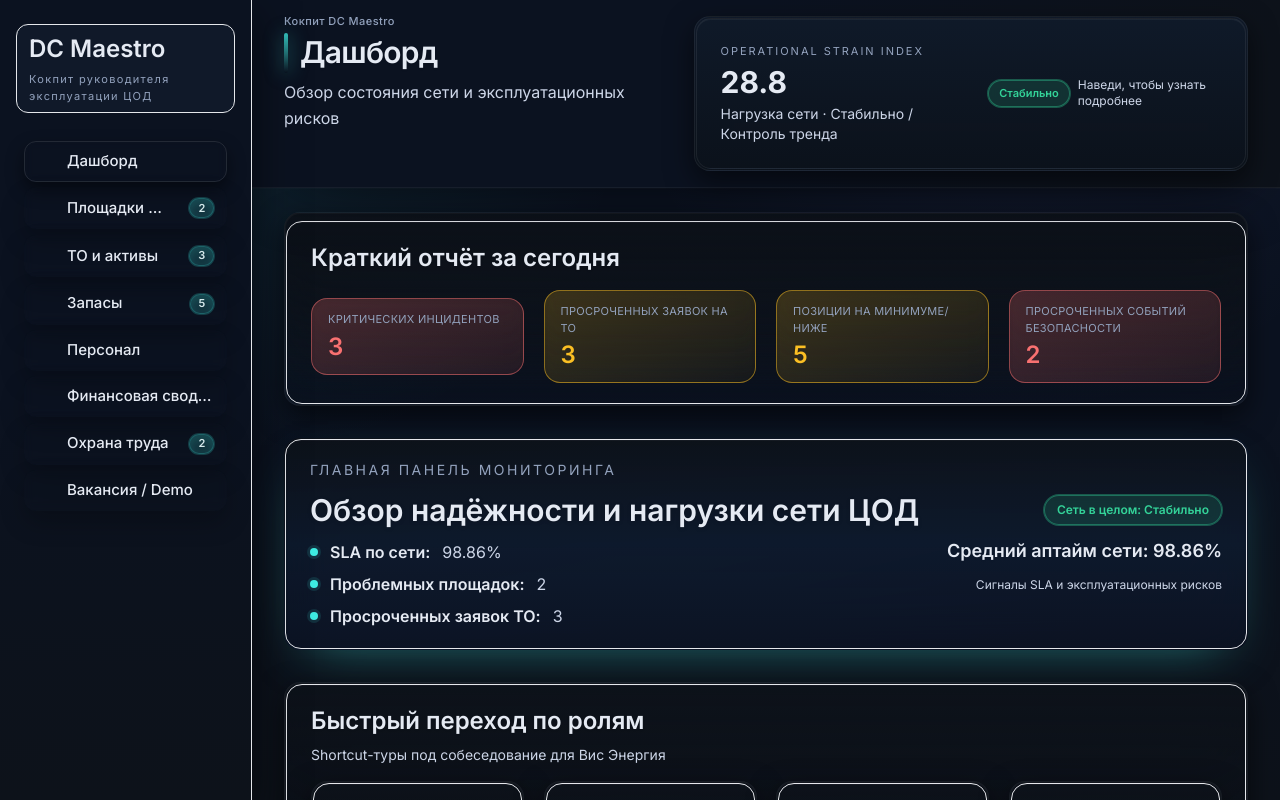
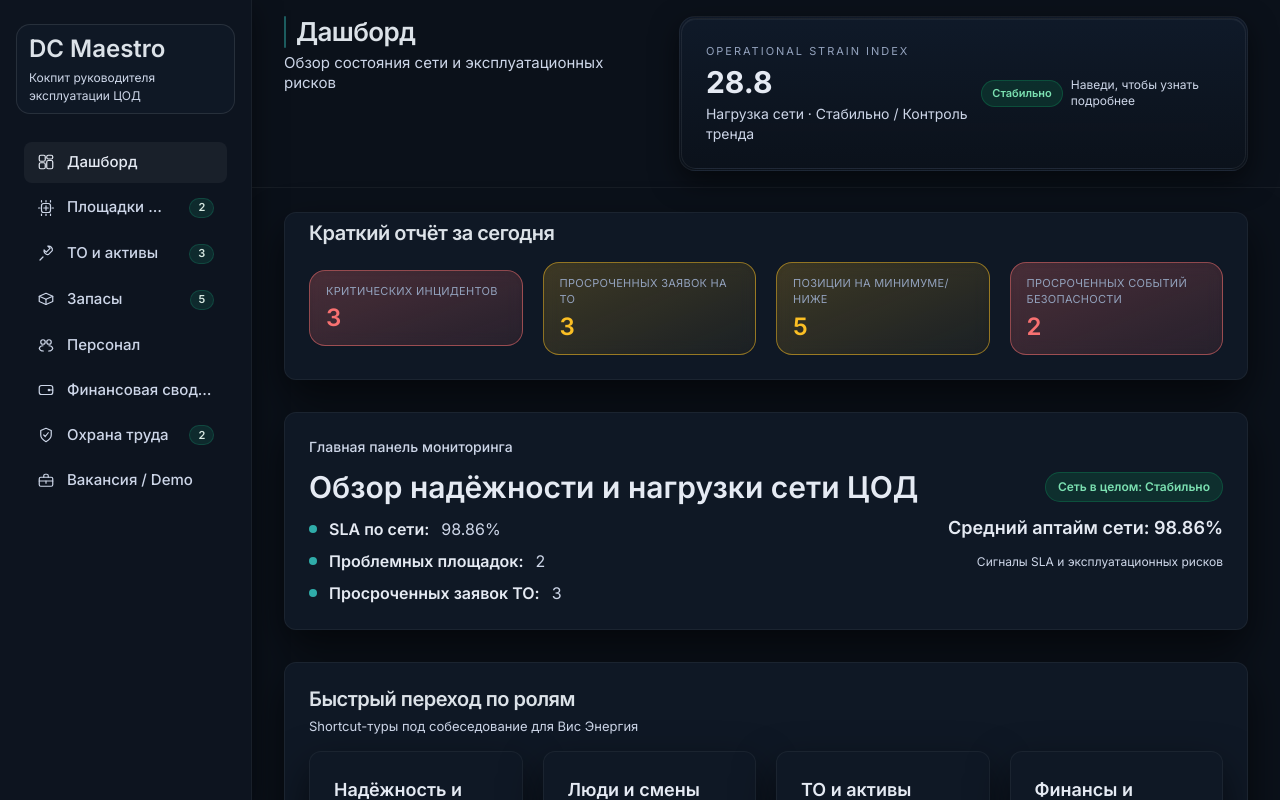
Before and after one commit to QuantumKeyUYU/dc-maestro, a React (Vite) app: page / in a window 1280 px wide. Built offline with nearby package versions, Linux system fonts and the light colour scheme.

Commit message:
Calm matte shell styling

```diff
--- a/src/app/App.tsx
+++ b/src/app/App.tsx
@@ -32,8 +32,7 @@ const pageMeta: PageMeta[] = [
   {
     match: /^\/$/,
     title: strings.dashboard.title,
-    subtitle: strings.dashboard.subtitle,
-    label: strings.headers.dashboardLabel
+    subtitle: strings.dashboard.subtitle
   },
   { match: /^\/sites(\/.*)?$/, title: strings.sites.title, subtitle: strings.sites.subtitle, label: undefined },
   {
@@ -144,25 +143,24 @@ export default function App() {
   const osiToneDisplay = hasOsiData ? osiTone : 'neutral';
 
   return (
-    <div className="min-h-screen bg-gradient-to-b from-[#0b1220] via-[#0b1220] to-[#0d121a] text-text-primary relative">
-      <div className="pointer-events-none absolute inset-0 bg-[radial-gradient(circle_at_20%_10%,rgba(62,236,226,0.08),transparent_30%),radial-gradient(circle_at_80%_0%,rgba(124,140,251,0.08),transparent_32%)]" />
+    <div className="min-h-screen bg-[#0b111a] text-text-primary relative">
       <div className="flex h-screen overflow-hidden relative">
-          <aside className="w-[260px] lg:w-[252px] md:w-[240px] sm:w-[220px] bg-gradient-to-b from-bg-surface/98 to-bg-surfaceSoft/95 border-r border-white/6 p-6 flex flex-col gap-7 shadow-[0_16px_42px_rgba(0,0,0,0.55)] backdrop-blur-xl relative z-10 overflow-hidden">
+          <aside className="w-[260px] lg:w-[252px] md:w-[240px] sm:w-[220px] bg-[#0d141f] border-r border-[rgba(255,255,255,0.05)] p-6 flex flex-col gap-7 shadow-[0_10px_26px_rgba(0,0,0,0.5)]">
             <NavLink
               to="/"
               className={({ isActive }) =>
                 clsx(
-                  'block -mx-2 px-3 py-2 rounded-xl transition text-left space-y-1.5 shadow-ambient/40 border border-white/8 bg-bg-surfaceSoft/80 backdrop-blur',
-                  'hover:shadow-lifted hover:border-white/12 hover:bg-bg-surfaceSoft/90 cursor-pointer',
-                  'focus-visible:outline-none focus-visible:ring-2 focus-visible:ring-accent-primary/45 focus-visible:ring-offset-2 focus-visible:ring-offset-transparent',
-                  isActive && 'shadow-ambient/22 border-white/7'
+                  'block -mx-2 px-3 py-2 rounded-[14px] transition text-left space-y-1 border border-[rgba(255,255,255,0.07)] bg-[#0f1825]',
+                  'hover:bg-[#111b29] hover:border-[rgba(255,255,255,0.08)] cursor-pointer',
+                  'focus-visible:outline-none focus-visible:ring-2 focus-visible:ring-accent-primary/25 focus-visible:ring-offset-2 focus-visible:ring-offset-transparent',
+                  isActive && 'border-[rgba(255,255,255,0.1)]'
                 )
               }
             >
-              <div className="text-2xl font-semibold text-text-primary drop-shadow-sm">{strings.headers.appTitle}</div>
-              <div className="text-[11px] tracking-[0.12em] text-text-dim">Кокпит руководителя эксплуатации ЦОД</div>
+              <div className="text-2xl font-semibold text-[#dce2e8]">{strings.headers.appTitle}</div>
+              <div className="text-[12px] text-text-muted">Кокпит руководителя эксплуатации ЦОД</div>
               </NavLink>
-          <nav className="flex flex-col gap-[0.35rem] text-[15px]">
+            <nav className="flex flex-col gap-1 text-[15px]">
               {navItems.map((item) => {
                 const Icon = item.icon;
                 return (
@@ -172,23 +170,22 @@ export default function App() {
                   title={item.badge?.tooltip ?? item.label}
                   className={({ isActive }) =>
                     clsx(
-                      'relative group flex items-center gap-3 px-3 py-2.5 rounded-xl font-medium transition-colors border border-transparent backdrop-blur-sm overflow-hidden shadow-[0_12px_24px_rgba(0,0,0,0.22)]',
-                      'hover:bg-white/4 hover:text-text-primary hover:border-white/8',
+                      'relative flex items-center gap-3 px-3 py-2.5 rounded-lg font-medium transition-colors border border-transparent',
                       isActive
-                        ? 'bg-white/6 text-text-primary shadow-[0_8px_18px_rgba(0,0,0,0.45)] border-white/10'
-                        : 'text-text-muted'
+                        ? 'bg-white/5 text-text-primary border-[rgba(255,255,255,0.08)]'
+                        : 'text-text-muted hover:bg-white/4 hover:border-[rgba(255,255,255,0.06)] hover:text-text-primary'
                     )
                   }
                   >
                     {({ isActive }) => (
                       <>
-                      <Icon className="w-[18px] h-[18px] text-transparent bg-clip-text bg-gradient-to-br from-accent-primary to-accent-muted" />
-                      <span className="flex-1 min-w-0 text-left leading-tight text-text-primary relative truncate">{item.label}</span>
+                          <Icon className="w-[18px] h-[18px] text-current" />
+                          <span className="flex-1 min-w-0 text-left leading-tight text-current relative truncate">{item.label}</span>
                         {item.badge ? (
                           <span
                             className={clsx(
-                            'ml-2 inline-grid h-5 min-w-[24px] shrink-0 place-items-center rounded-full px-2 text-[11px] font-semibold leading-none tracking-tight text-cyan-50/90 backdrop-blur-sm bg-[rgba(62,236,226,0.16)] border border-[rgba(62,236,226,0.25)] shadow-[0_4px_10px_rgba(62,236,226,0.14)_inset,0_0_0_1px_rgba(62,236,226,0.2)] [@media(forced-colors:active)]:border-[ButtonText] [@media(forced-colors:active)]:text-[CanvasText] [@media(forced-colors:active)]:bg-[Canvas]',
-                            isActive && 'text-cyan-50 shadow-[0_4px_12px_rgba(62,236,226,0.18)_inset,0_0_0_1px_rgba(62,236,226,0.32)] bg-[rgba(62,236,226,0.2)]'
+                              'ml-2 inline-grid h-5 min-w-[24px] shrink-0 place-items-center rounded-full px-2 text-[11px] font-semibold leading-none tracking-tight text-emerald-50/90 bg-[rgba(20,125,98,0.22)] border border-[rgba(20,125,98,0.36)] [@media(forced-colors:active)]:border-[ButtonText] [@media(forced-colors:active)]:text-[CanvasText] [@media(forced-colors:active)]:bg-[Canvas]',
+                              isActive && 'text-emerald-50 bg-[rgba(20,125,98,0.28)] border-[rgba(20,125,98,0.42)]'
                             )}
                           >
                             {item.badge.value}
@@ -203,7 +200,7 @@ export default function App() {
         </aside>
 
         <main className="flex-1 overflow-y-auto scrollbar-thin relative z-0">
-          <header className="sticky top-0 z-10 bg-gradient-to-r from-bg-app/92 via-bg-app/84 to-bg-surface/80 backdrop-blur-2xl border-b border-white/5 px-8 py-4 max-[800px]:py-4 flex flex-col gap-6 max-[800px]:gap-5 lg:flex-row lg:items-start lg:justify-between shadow-ambient">
+          <header className="sticky top-0 z-10 bg-[#0b111a]/98 border-b border-[rgba(255,255,255,0.05)] px-8 py-4 max-[800px]:py-4 flex flex-col gap-6 max-[800px]:gap-5 lg:flex-row lg:items-start lg:justify-between">
             <SectionHeader
               as="h1"
               label={currentPage.label ?? undefined}
--- a/src/modules/dashboard/DashboardPage.tsx
+++ b/src/modules/dashboard/DashboardPage.tsx
@@ -236,15 +236,15 @@ export function DashboardPage() {
         </div>
       </Card>
 
-      <Card className="border-none bg-gradient-to-br from-[#102037]/90 via-[#0e1a2d]/85 to-[#0c1323]/80 shadow-glow">
+      <Card className="bg-bg-surface/92">
         <div className="flex flex-col gap-5 md:flex-row md:items-center md:justify-between">
           <div className="space-y-3 max-w-2xl">
-            <p className="text-sm uppercase tracking-[0.18em] text-text-dim">Главная панель мониторинга</p>
-            <h3 className="text-3xl font-semibold text-text-primary drop-shadow">Обзор надёжности и нагрузки сети ЦОД</h3>
+            <p className="text-sm font-medium text-text-muted">Главная панель мониторинга</p>
+            <h3 className="text-3xl font-semibold text-text-primary">Обзор надёжности и нагрузки сети ЦОД</h3>
             <ul className="space-y-2 text-text-muted">
               {statusBullets.map((item) => (
                 <li key={item.label} className="flex items-center gap-3">
-                  <span className="h-2 w-2 rounded-full bg-accent-primary shadow-[0_0_0_3px_rgba(62,236,226,0.12)]" />
+                  <span className="h-2 w-2 rounded-full bg-accent-primary/70" />
                   <span className="font-semibold text-text-primary">{item.label}:</span>
                   <span>{item.value}</span>
                 </li>
@@ -253,7 +253,7 @@ export function DashboardPage() {
           </div>
           <div className="flex flex-col items-start md:items-end gap-3 text-right">
             <StatusPill label={networkStatusText} tone={networkTone} />
-            <div className="text-lg font-semibold text-text-primary drop-shadow-sm">Средний аптайм сети: {networkUptime.toFixed(2)}%</div>
+            <div className="text-lg font-semibold text-text-primary">Средний аптайм сети: {networkUptime.toFixed(2)}%</div>
             <p className="text-xs text-text-muted">Сигналы SLA и эксплуатационных рисков</p>
           </div>
         </div>
@@ -280,11 +280,11 @@ export function DashboardPage() {
           <div className="h-80">
             <ResponsiveContainer width="100%" height="100%">
               <BarChart data={chartData} barCategoryGap={16}>
-                <CartesianGrid strokeDasharray="3 3" stroke="rgba(255,255,255,0.05)" />
-                <XAxis dataKey="name" tick={{ fill: '#c7d2e9', fontSize: 12 }} tickLine={false} axisLine={{ stroke: 'rgba(255,255,255,0.08)' }} />
-                <YAxis tick={{ fill: '#c7d2e9', fontSize: 12 }} domain={[90, 100]} tickLine={false} axisLine={{ stroke: 'rgba(255,255,255,0.08)' }} />
-                <Tooltip contentStyle={{ background: '#0f1828', border: '1px solid rgba(62,236,226,0.3)', borderRadius: 12, color: '#e5eaf3', boxShadow: '0 20px 50px -30px rgba(0,0,0,0.7)' }} cursor={{ fill: 'rgba(62,236,226,0.06)' }} />
-                <Bar dataKey="uptime" fill="#3eece2" stroke="#25cfc6" strokeWidth={1.5} radius={[10, 10, 6, 6]} />
+                <CartesianGrid strokeDasharray="3 3" stroke="rgba(255,255,255,0.04)" />
+                <XAxis dataKey="name" tick={{ fill: '#cbd5e1', fontSize: 12 }} tickLine={false} axisLine={{ stroke: 'rgba(255,255,255,0.08)' }} />
+                <YAxis tick={{ fill: '#cbd5e1', fontSize: 12 }} domain={[90, 100]} tickLine={false} axisLine={{ stroke: 'rgba(255,255,255,0.08)' }} />
+                <Tooltip contentStyle={{ background: '#0d1421', border: '1px solid rgba(255,255,255,0.08)', borderRadius: 12, color: '#e5eaf3', boxShadow: '0 20px 45px -28px rgba(0,0,0,0.65)' }} cursor={{ fill: 'rgba(255,255,255,0.04)' }} />
+                <Bar dataKey="uptime" fill="#73d7cd" stroke="#6bc7c0" strokeWidth={1.2} radius={[10, 10, 6, 6]} />
               </BarChart>
             </ResponsiveContainer>
           </div>
@@ -301,7 +301,7 @@ export function DashboardPage() {
             </thead>
             <tbody>
               {worstSites.map((site) => (
-                <tr key={site.id} className="border-t border-border-subtle/40">
+                <tr key={site.id}>
                   <td className="pr-4">
                     <div className="font-medium text-text-primary">{site.name}</div>
                     <div className="text-xs text-text-muted">{site.region}</div>
@@ -323,7 +323,7 @@ export function DashboardPage() {
             <div className="flex items-center justify-between mb-3">
               {alertFilter ? (
                 <div className="flex items-center gap-3">
-                  <span className="inline-flex items-center gap-2 rounded-full bg-white/5 px-3 py-1 text-xs text-text-primary shadow-inner">
+                  <span className="inline-flex items-center gap-2 rounded-full bg-white/6 px-3 py-1 text-xs text-[#dce2e8] border border-white/10">
                     {alertFilterLabels[alertFilter]}
                   </span>
                   <button
@@ -350,7 +350,7 @@ export function DashboardPage() {
               </thead>
               <tbody>
                 {filteredAlerts.map((alert) => (
-                  <TableRow key={`${alert.type}-${alert.id}`} row={alert} className="border-t border-border-subtle/40">
+                  <TableRow key={`${alert.type}-${alert.id}`} row={alert}>
                     <td className="pr-4 font-medium text-text-primary">{alert.type}</td>
                     <td className="pr-4 text-text-primary">{alert.description}</td>
                     <td className="pr-4 text-text-muted">{alert.siteId}</td>
--- a/src/shared/components/Card.tsx
+++ b/src/shared/components/Card.tsx
@@ -7,25 +7,18 @@ export function Card({ children, className, title, subtitle, interactive = false
   return (
     <div
       className={clsx(
-        'group relative overflow-hidden rounded-2xl border border-white/5 bg-gradient-to-b from-bg-surface/95 to-bg-surfaceSoft/92 shadow-[0_10px_28px_rgba(0,0,0,0.55),inset_0_0_0_1px_rgba(255,255,255,0.03)] bg-[radial-gradient(circle_at_top,rgba(255,255,255,0.03),transparent_70%)] transition duration-300 animate-section p-[1px]',
-        interactive && 'hover:-translate-y-1 hover:shadow-[0_18px_40px_rgba(0,0,0,0.62)] cursor-pointer',
+        'group relative overflow-hidden rounded-xl border border-[rgba(255,255,255,0.05)] bg-[#0f1825] shadow-[0_18px_40px_rgba(0,0,0,0.6)] transition duration-150 p-6',
+        interactive && 'hover:bg-[#111b29] cursor-pointer',
         className
       )}
     >
-      <div
-        className={clsx(
-          'relative rounded-2xl bg-gradient-to-b from-bg-surface/98 to-bg-surfaceSoft/96 px-6 py-5 border border-white/6 shadow-[inset_0_1px_0_rgba(255,255,255,0.04)] backdrop-blur-xl transition-transform duration-300',
-          interactive && 'group-hover:-translate-y-0.5'
-        )}
-      >
-        {(title || subtitle) && (
-          <div className="mb-4 space-y-2">
-            {title && <div className="text-2xl font-semibold text-text-primary drop-shadow-sm">{title}</div>}
-            {subtitle && <div className="text-sm text-text-muted">{subtitle}</div>}
-          </div>
-        )}
-        {children}
-      </div>
+      {(title || subtitle) && (
+        <div className="mb-4 space-y-1.5">
+          {title && <div className="text-xl font-semibold text-[#dce2e8] tracking-tight leading-tight">{title}</div>}
+          {subtitle && <div className="text-[13px] text-text-muted leading-snug">{subtitle}</div>}
+        </div>
+      )}
+      {children}
     </div>
   );
 }
--- a/src/shared/components/CtaPill.tsx
+++ b/src/shared/components/CtaPill.tsx
@@ -3,14 +3,14 @@ import { MouseEvent, PropsWithChildren, ReactNode } from 'react';
 import { Link, LinkProps } from 'react-router-dom';
 
 const baseClasses =
-  'group inline-flex items-center gap-1.5 font-medium rounded-full bg-white/10 text-text-primary transition-all hover:bg-white/16 hover:shadow-[0_0_12px_rgba(62,236,226,0.25)] hover:text-accent-primary focus-visible:outline-none focus-visible:ring-2 focus-visible:ring-accent-primary/35 focus-visible:ring-offset-2 focus-visible:ring-offset-transparent';
+  'group inline-flex items-center gap-1.5 font-medium rounded-full bg-[rgba(14,138,85,0.18)] border border-[rgba(14,138,85,0.32)] text-emerald-50/90 transition-colors hover:bg-[rgba(14,138,85,0.22)] hover:border-[rgba(14,138,85,0.38)] hover:text-emerald-50 focus-visible:outline-none focus-visible:ring-2 focus-visible:ring-accent-primary/25 focus-visible:ring-offset-2 focus-visible:ring-offset-transparent';
 
 const sizeClasses = {
   sm: 'h-6 px-2.5 text-[13px] leading-none',
   lg: 'h-8 px-3.5 text-sm'
 };
 
-const iconClasses = 'w-4 h-4 text-accent-primary opacity-90 transition-transform duration-200 group-hover:translate-x-[1px]';
+const iconClasses = 'w-4 h-4 text-emerald-200 opacity-90 transition-transform duration-200 group-hover:translate-x-[0.25px]';
 
 type ButtonProps = PropsWithChildren<{
   icon?: ReactNode;
--- a/src/shared/components/SectionHeader.tsx
+++ b/src/shared/components/SectionHeader.tsx
@@ -21,19 +21,19 @@ export function SectionHeader({
   className
 }: SectionHeaderProps) {
   return (
-    <div className={clsx('flex flex-col gap-2.5 sm:flex-row sm:items-start sm:justify-between', className)}>
-      <div className="space-y-1.5 max-w-4xl">
+    <div className={clsx('flex flex-col gap-2 sm:flex-row sm:items-start sm:justify-between', className)}>
+      <div className="space-y-1 max-w-4xl">
         {label ? (
-          <p className="whitespace-nowrap text-[11px] font-medium tracking-[0.04em] text-text-dim leading-none">{label}</p>
+          <p className="whitespace-nowrap text-[11px] font-normal text-text-muted leading-tight">{label}</p>
         ) : null}
-        <div className="flex items-center gap-3">
-          <span className="block h-10 w-1 rounded-full bg-gradient-to-b from-accent-primary/80 via-accent-primary/45 to-transparent shadow-[0_0_18px_rgba(62,236,226,0.5)]" />
-          <div className="flex flex-wrap items-center gap-2.5">
-            <HeadingTag className="text-3xl font-semibold text-text-primary tracking-tight drop-shadow-sm leading-tight">{title}</HeadingTag>
+        <div className="flex items-center gap-2.5">
+          <span className="block h-8 w-[2px] rounded-full bg-accent-primary/35" />
+          <div className="flex flex-wrap items-center gap-2">
+            <HeadingTag className="text-[26px] font-semibold text-[#dce2e8] tracking-tight leading-tight">{title}</HeadingTag>
             {badge}
           </div>
         </div>
-        {subtitle && <p className="text-base text-text-muted leading-relaxed">{subtitle}</p>}
+        {subtitle && <p className="text-[15px] text-text-muted leading-snug">{subtitle}</p>}
       </div>
       {action && <div className="flex-shrink-0">{action}</div>}
     </div>
--- a/src/shared/components/StatusPill.tsx
+++ b/src/shared/components/StatusPill.tsx
@@ -8,11 +8,11 @@ interface StatusPillProps {
 
 export function StatusPill({ label, tone = 'neutral', size = 'md' }: StatusPillProps) {
   const toneClass = {
-    neutral: 'bg-white/5 text-text-primary border-white/10 shadow-[0_0_0_1px_rgba(255,255,255,0.08)]',
-    success: 'bg-status-success/15 text-status-success border-status-success/40 shadow-[0_0_0_1px_rgba(52,211,153,0.35)]',
-    warning: 'bg-status-warning/18 text-status-warning border-status-warning/50 shadow-[0_0_0_1px_rgba(251,191,36,0.35)]',
-    danger: 'bg-status-danger/18 text-status-danger border-status-danger/50 shadow-[0_0_0_1px_rgba(248,113,113,0.4)]',
-    info: 'bg-status-info/18 text-status-info border-status-info/40 shadow-[0_0_0_1px_rgba(96,165,250,0.35)]'
+    neutral: 'bg-white/6 text-[#dce2e8] border-white/10',
+    success: 'bg-[rgba(14,138,85,0.2)] text-[#7be0b1] border-[rgba(14,138,85,0.38)]',
+    warning: 'bg-[rgba(216,153,41,0.22)] text-[#f3d08a] border-[rgba(216,153,41,0.36)]',
+    danger: 'bg-[rgba(172,64,64,0.22)] text-[#f0a3a3] border-[rgba(172,64,64,0.38)]',
+    info: 'bg-[rgba(66,126,197,0.22)] text-[#b9d3ff] border-[rgba(66,126,197,0.35)]'
   }[tone];
 
   const sizeClass = size === 'sm' ? 'px-2.5 py-1 text-[11px]' : 'px-3 py-1.5 text-xs';
@@ -20,7 +20,7 @@ export function StatusPill({ label, tone = 'neutral', size = 'md' }: StatusPillP
   return (
     <span
       className={clsx(
-        'rounded-full font-semibold border transition hover:shadow-lifted hover:-translate-y-0.5 inline-flex items-center gap-1 backdrop-blur-sm animate-chip',
+        'rounded-full font-semibold border transition inline-flex items-center gap-1 px-0.5',
         sizeClass,
         toneClass
       )}
--- a/src/shared/lib/strings.ts
+++ b/src/shared/lib/strings.ts
@@ -26,7 +26,7 @@ export const strings = {
     appSubtitle: 'Кокпит руководителя эксплуатации ЦОД',
     dashboardLabel: 'Кокпит DC Maestro',
     moduleLabel: 'Модуль',
-    aboutLabel: 'Сценарий демонстрации',
+    aboutLabel: 'Вакансия / Demo',
     osiTooltip:
       'Operational Strain Index — агрегированный индекс нагрузки на сеть ЦОД (надёжность, загрузка смен, частота инцидентов).'
   },
```
Also changed, not shown: src/shared/components/Table.tsx (+5 -7 lines). Lines whose indentation alone changed are shown as unchanged.
